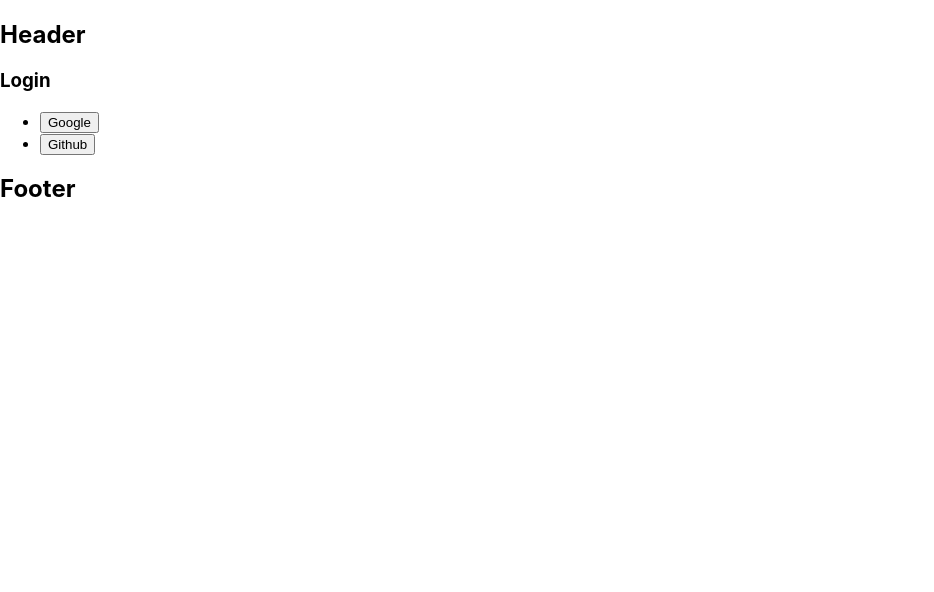
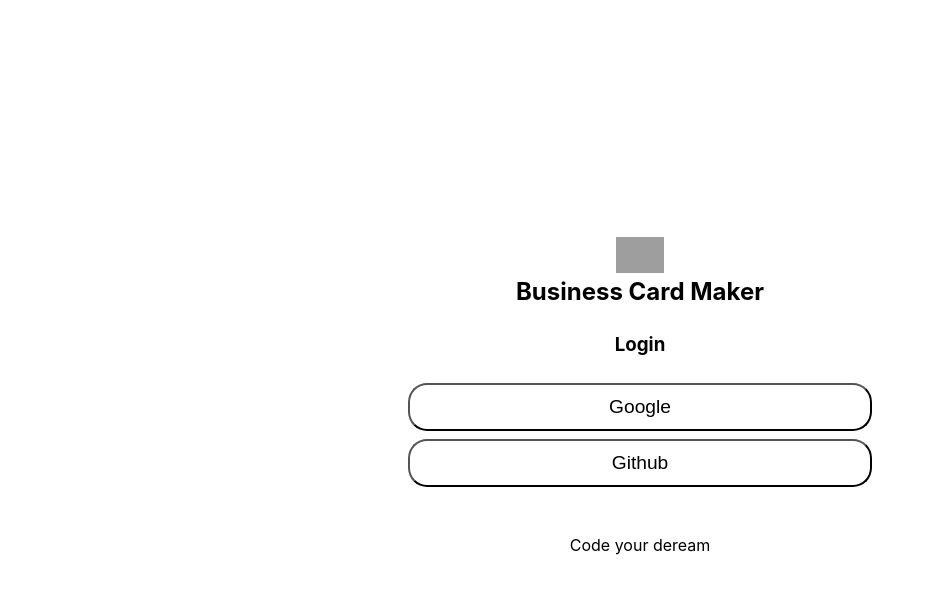
Before and after one commit to jkwon-dev/card-maker, a React (Create React App) app: page / in a window 1280 px wide. Shown: the top 592 px of the page, without its empty margins (0-934 px from the left). Built offline with nearby package versions, Linux system fonts and the light colour scheme; no server answers; grey boxes are pictures that could not be loaded.

Commit message:
add login component

```diff
--- a/src/App.css
+++ /dev/null
@@ -1,38 +0,0 @@
-.App {
-  text-align: center;
-}
-
-.App-logo {
-  height: 40vmin;
-  pointer-events: none;
-}
-
-@media (prefers-reduced-motion: no-preference) {
-  .App-logo {
-    animation: App-logo-spin infinite 20s linear;
-  }
-}
-
-.App-header {
-  background-color: #282c34;
-  min-height: 100vh;
-  display: flex;
-  flex-direction: column;
-  align-items: center;
-  justify-content: center;
-  font-size: calc(10px + 2vmin);
-  color: white;
-}
-
-.App-link {
-  color: #61dafb;
-}
-
-@keyframes App-logo-spin {
-  from {
-    transform: rotate(0deg);
-  }
-  to {
-    transform: rotate(360deg);
-  }
-}
--- a/src/App.js
+++ b/src/app.jsx
@@ -1,9 +1,11 @@
-import './App.css';
+import styles from './app.module.css';
 import Login from './components/login/login';
 
 function App({authService}) {
   return (
+    <div class={styles.app}>
     <Login authService={authService}/>
+    </div>
   );
 }
 
--- /dev/null
+++ b/src/app.module.css
@@ -0,0 +1,13 @@
+@value makerGrey from './common/colors.css';
+
+*{
+  box-sizing: border-box;
+}
+.app {
+  width: 100%;
+  height: 100vh;
+  display: flex;
+  justify-content: center;
+  align-items: center;
+  background-color: makerGrey;
+}
--- a/src/components/footer/footer.jsx
+++ b/src/components/footer/footer.jsx
@@ -1,7 +1,10 @@
 import React from 'react';
+import styles from './footer.module.css';
 
-const Footer = (props) => (
-            <h1>Footer</h1>
+const Footer = () => (
+            <footer className={styles.footer}>
+                <p className={styles.title}>Code your deream</p>
+            </footer>
     );
 
 export default Footer;
--- /dev/null
+++ b/src/components/footer/footer.module.css
@@ -0,0 +1,11 @@
+@value makerWhite, makerGreen from '../../common/colors.css';
+
+.footer {
+    width: 100%;
+    background-color: makerGreen;
+    text-align: center;
+}
+
+.title {
+    color: makerWhite;
+}
--- a/src/components/header/header.jsx
+++ b/src/components/header/header.jsx
@@ -1,7 +1,16 @@
 import React from 'react';
+import styles from './header.module.css';
 
-const Header = (props) => (
-            <h1>Header</h1>
+const Header = ({ onLogout }) => (
+            <header className={styles.header}>
+                {onLogout &&
+                <button  className={styles.logout} onClick={onLogout}>
+                    Logout
+                    </button>}
+            <img  className={styles.logo} src="/imges/logo.png" alt="logo" />
+            <h1  className={styles.title}>Business Card Maker</h1>
+            </header>
+
     );
 
 export default Header;
--- /dev/null
+++ b/src/components/header/header.module.css
@@ -0,0 +1,30 @@
+@value makerGreen, makerWhite, makerBlack from '../../common/colors.css';
+
+.header {
+    width: 100%;
+    text-align: center;
+    padding: 0.5em;
+    background-color: makerGreen;
+}
+
+.logo {
+    width: 3em;
+}
+
+.title {
+    margin: 0;
+    color: makerWhite;
+    position: relative;
+}
+
+.logout {
+    position: absolute;
+    right: 3em;
+    top: 1em;
+    padding: 0.8em;
+    border-radius: 20%;
+    background-color: makerBlack;
+    color: makerWhite;
+    border: 0;
+    cursor: pointer;
+}
--- a/src/components/login/login.jsx
+++ b/src/components/login/login.jsx
@@ -1,6 +1,7 @@
 import React from 'react';
 import Footer from '../footer/footer';
 import Header from '../header/header';
+import styles from './login.module.css';
 
 const Login = ({ authService }) => {
     const onLogin = (event) => {
@@ -9,13 +10,21 @@
     };
 
     return (
-        <section>
+        <section className={styles.login}>
             <Header />
             <section>
                 <h1>Login</h1>
-                <ul>
-                    <li><button onClick={onLogin}>Google</button></li>
-                    <li><button onClick={onLogin}>Github</button></li>
+                <ul className={styles.list}>
+                    <li className={styles.item}>
+                        <button className={styles.button} onClick={onLogin}>
+                            Google
+                        </button>
+                    </li>
+                    <li className={styles.item}>
+                        <button className={styles.button} onClick={onLogin}>
+                            Github
+                        </button>
+                    </li>
                 </ul>
             </section>
             <Footer />
--- /dev/null
+++ b/src/components/login/login.module.css
@@ -0,0 +1,38 @@
+@value makerGreen, makeLightPink, makerWhite from '../../common/colors.css';
+
+.login {
+    width: 30em;
+    text-align: center;
+    display: flex;
+    flex-direction: column;
+    justify-content: center;
+    background-color: makerWhite;
+}
+
+.list {
+    width: 100%;
+    display: flex;
+    flex-direction: column;
+    list-style: none;
+    padding: 0.5rem;
+}
+
+.item {
+    margin-bottom: 0.5em;
+}
+
+.button {
+    width: 100%;
+    height: 2.5em;
+    font-size: 1.2rem;
+    border-radius: 1.2rem;
+    background-color: transparent;
+    cursor: pointer;
+    border: 0.2rem solid makerGreen;
+    outline: 0;
+}
+
+.button:hover {
+    background-color: makerLightPink;
+
+}
--- a/src/index.js
+++ b/src/index.js
@@ -1,7 +1,7 @@
 import React from 'react';
 import ReactDOM from 'react-dom/client';
 import './index.css';
-import App from './App';
+import App from './app';
 import AuthService from './service/auth_service';
 
 
--- a/src/service/auth_service.js
+++ b/src/service/auth_service.js
@@ -1,5 +1,6 @@
 import firebase from 'firebase/app';
 import firebaseApp from './firebase';
+
 
 class AuthService {
     login(providerName) {
```
Also changed, not shown: src/service/firebase.js (+4 -3 lines), public/image/default_logo.png (added), public/image/logo.png (added).
